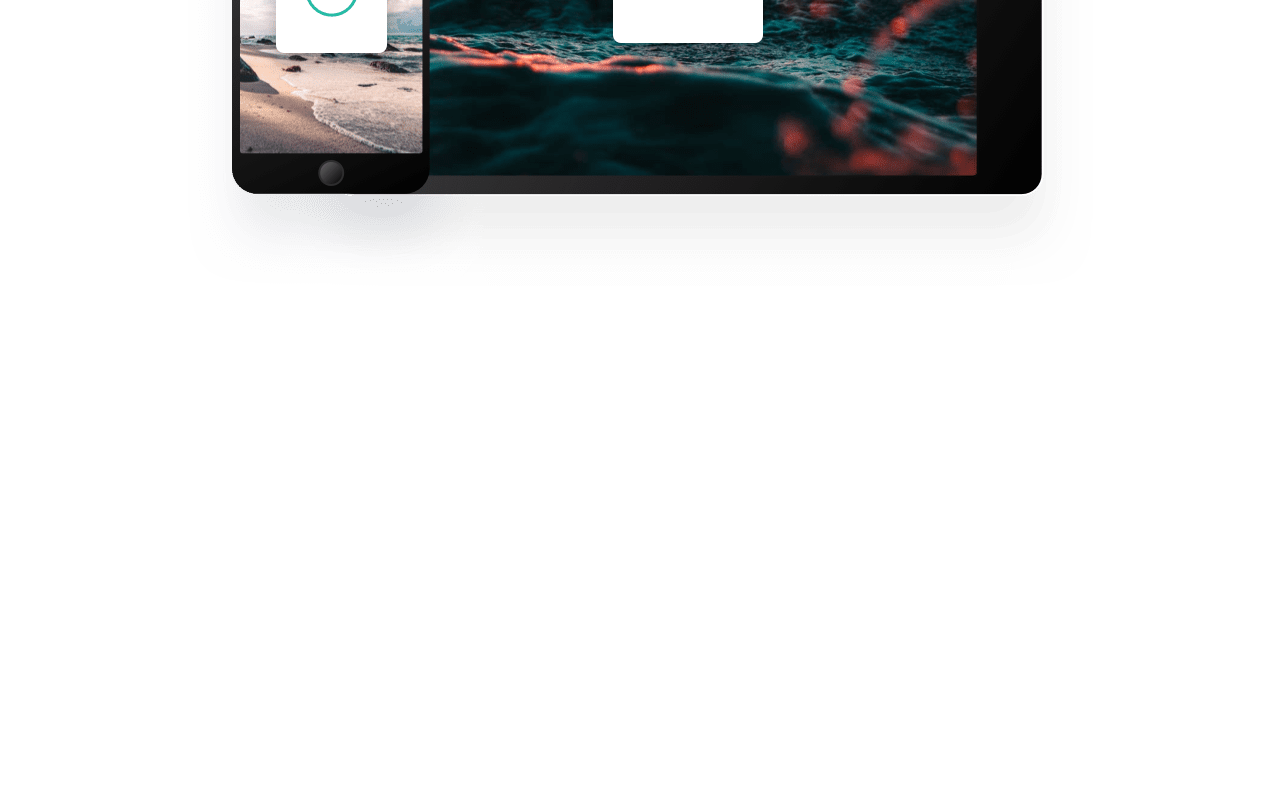
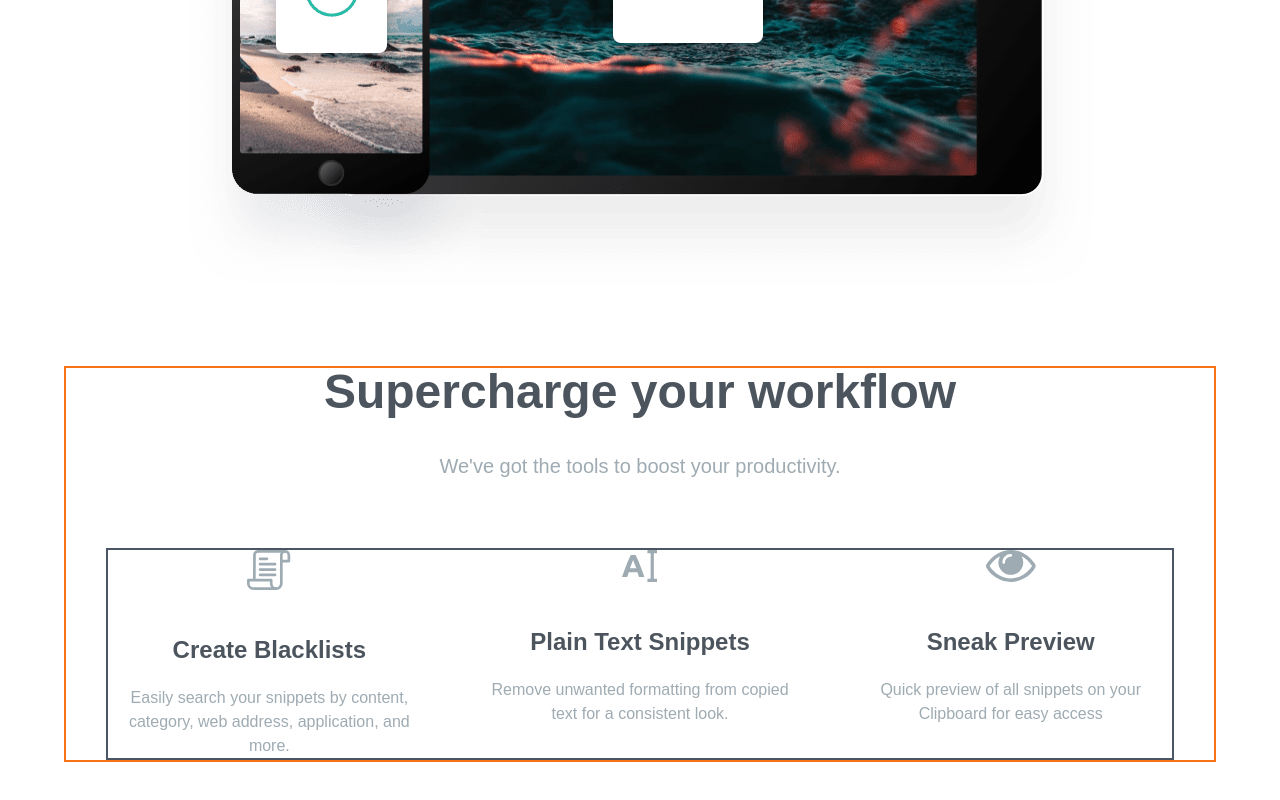
Before and after one commit to alexangria1992/Clipboard-Website, a website: page index.html in a window 1280 px wide. Shown: the part 2406-3206 px from the top of the page. Before the commit the page ends 2692 px from the top, so only its background shows below. Drawn offline with Linux system fonts and the light colour scheme; a web font is replaced by a local one.

Commit message:
Supercharge Section

```diff
--- a/index.html
+++ b/index.html
@@ -46,9 +46,7 @@
     <section id="snippets">
       <div class="section-container my-20 border-2 border-pink-800">
         <h3>Keep track of your snippets</h3>
-        <p
-          class="max-w-3xl mx-auto mb-24 text-xl leading-9 text-center text-grayishBlue"
-        >
+        <p class="mb-24 section-content">
           Clipboard instanlty stores any item you copy in the cloud, meaning you
           can access your snippets immediately on all your devices. Our Mac and
           iOS apps will help you organize everything.
@@ -75,9 +73,7 @@
           >
             <!-- Item 1 -->
             <div>
-              <h5 class="mb-2 text-2xl font-bold text-darkGrayishBlue">
-                Quick Search
-              </h5>
+              <h5>Quick Search</h5>
               <p class="max-w-md text-grayishBlue">
                 Easily Search your snippets by content, category, web address,
                 application and more.
@@ -85,18 +81,14 @@
             </div>
             <!-- Item 2 -->
             <div>
-              <h5 class="mb-2 text-2xl font-bold text-darkGrayishBlue">
-                iCloud Sync
-              </h5>
+              <h5>iCloud Sync</h5>
               <p class="max-w-md text-grayishBlue">
                 Instantly saves and syncs snippets across all your devices.
               </p>
             </div>
             <!-- Item 3 -->
             <div>
-              <h5 class="mb-2 text-2xl font-bold text-darkGrayishBlue">
-                Completely History
-              </h5>
+              <h5>Completely History</h5>
               <p class="max-w-md text-grayishBlue">
                 Retrieve any snippets from the first moment your started using
                 the app.
@@ -111,14 +103,54 @@
     <section id="access">
       <div class="section-container">
         <h3>Access Clipboard Anywhere</h3>
-        <p
-          class="max-w-3xl mx-auto mb-24 text-xl leading-9 text-center text-grayishBlue"
-        >
+        <p class="mb-24 section-content">
           Whether you're on the go, or at your computer, you can access all your
           clipboard snippets in a few simple clicks.
         </p>
         <img src="images/image-devices.png" class="mx-auto" alt="" />
       </div>
     </section>
+
+    <!-- Supercharge Section -->
+    <section id="supercharge">
+      <div class="section-container my-20 border-2 border-orange-500">
+        <h3>Supercharge your workflow</h3>
+        <p class="section-content mb-16">
+          We've got the tools to boost your productivity.
+        </p>
+        <!-- Items Container -->
+        <div
+          class="flex flex-col item-center justify-between space-y-16 md:flex-row md:space-y-0 md:space-x-12 border-2 border-gray-600"
+        >
+          <!-- Item 1 -->
+          <div class="flex flex-col items-center space-y-5">
+            <img src="images/icon-blacklist.svg" alt="" class="mb-6" />
+            <h5>Create Blacklists</h5>
+            <p class="max-w-md text-grayishBlue">
+              Easily search your snippets by content, category, web address,
+              application, and more.
+            </p>
+          </div>
+
+          <!-- Item 2 -->
+          <div class="flex flex-col items-center space-y-5">
+            <img src="images/icon-text.svg" alt="" class="mb-6" />
+            <h5>Plain Text Snippets</h5>
+            <p class="max-w-md text-grayishBlue">
+              Remove unwanted formatting from copied text for a consistent look.
+            </p>
+          </div>
+
+          <!-- Item 3 -->
+          <div class="flex flex-col items-center space-y-5">
+            <img src="images/icon-preview.svg" alt="" class="mb-6" />
+            <h5>Sneak Preview</h5>
+            <p class="max-w-md text-grayishBlue">
+              Quick preview of all snippets on your Clipboard for easy access
+            </p>
+          </div>
+        </div>
+      </div>
+    </section>
   </body>
 </html>
--- a/input.css
+++ b/input.css
@@ -6,10 +6,18 @@
   h3 {
     @apply mb-8 text-4xl font-bold text-darkGrayishBlue md:text-5xl;
   }
+
+  h5 {
+    @apply mb-2 text-2xl font-bold text-darkGrayishBlue;
+  }
 }
 
 .section-container {
   @apply max-w-6xl mx-auto text-center px-10;
+}
+
+.section-content {
+  @apply max-w-3xl mx-auto text-xl leading-9 text-center text-grayishBlue;
 }
 
 .button-container {
```
Also changed, not shown: css/style.css.
